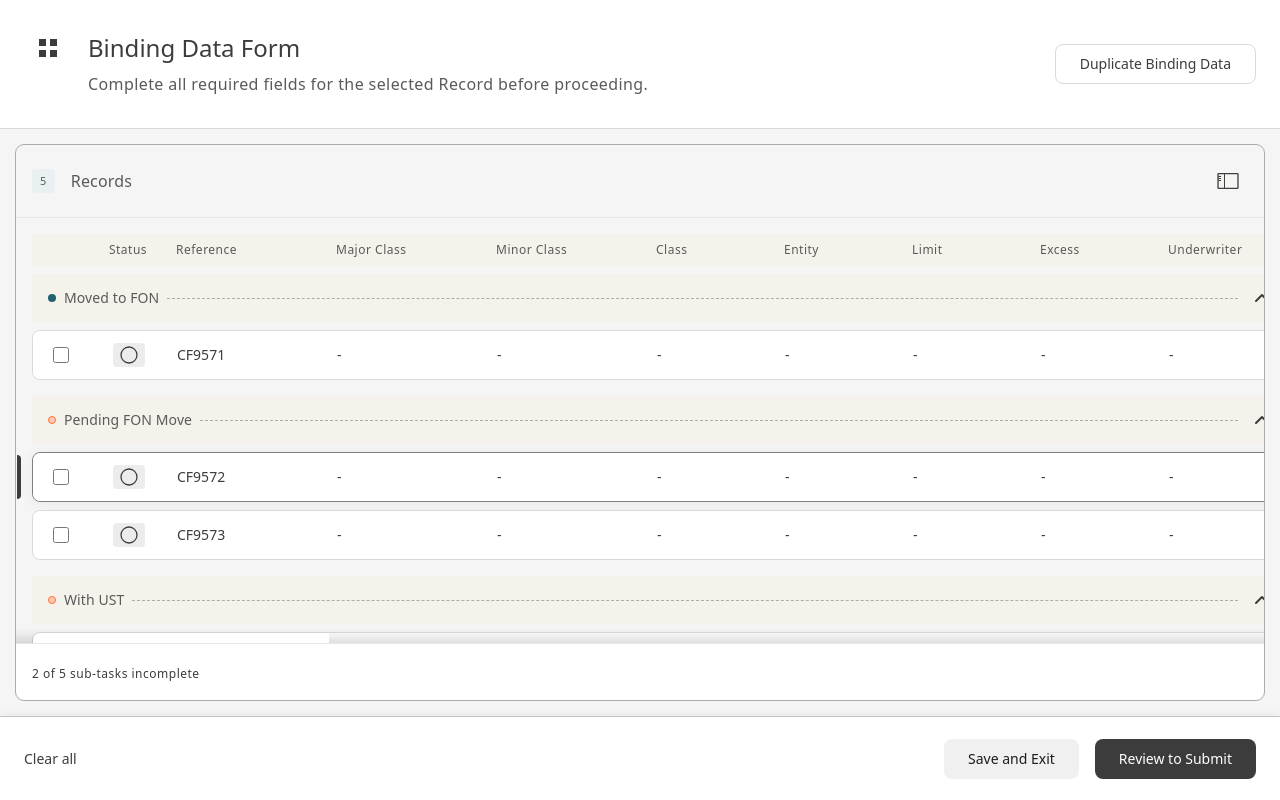
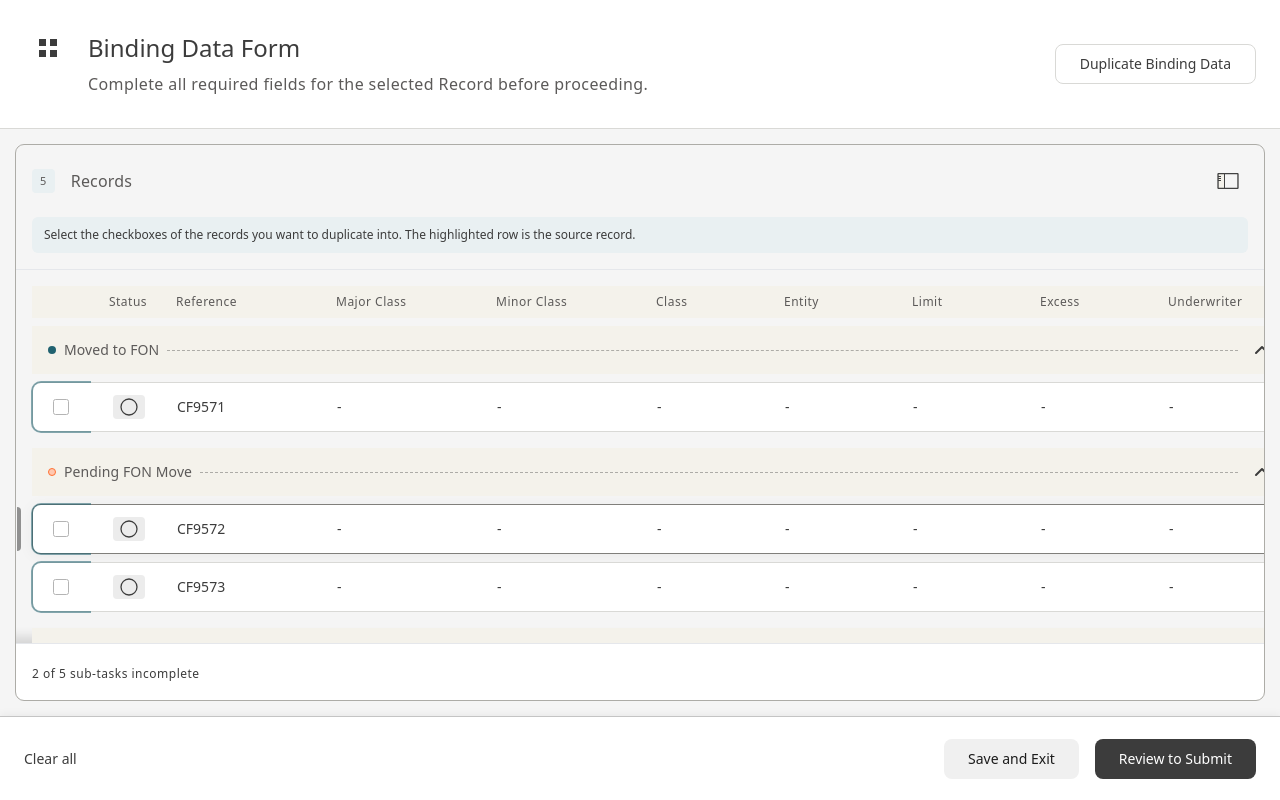
Before and after one commit to KN-MKL/Markel, a React (Create React App) app: page / in a window 1280 px wide. Both pictures are taken after a click on the button "Duplicate Binding Data". Built offline with nearby package versions, Linux system fonts and the light colour scheme.

Commit message:
UX: when expanding via Duplicate Binding Data, show inline hint and pulse the checkbox column to guide selection of destination records

```diff
--- a/src/components/Sidebar.js
+++ b/src/components/Sidebar.js
@@ -37,7 +37,7 @@ const RightChevronIcon = () => (
 );
 
 // --- Record Item ---
-const RecordItem = ({ item, active, onRecordClick, isExpanded, showStickyShadow }) => {
+const RecordItem = ({ item, active, onRecordClick, isExpanded, showStickyShadow, highlightCheckbox }) => {
   const { id, ref: reference, code, type, suffix, majorClass, minorClass, class: klass, entity, limit, excess, underwriter } = item;
 
   if (isExpanded) {
@@ -52,7 +52,7 @@ const RecordItem = ({ item, active, onRecordClick, isExpanded, showStickyShadow
           tabIndex={0}
         >
           {/* Sticky Checkbox Column */}
-          <div className="sticky left-0 flex-shrink-0 w-14 flex items-center justify-center p-4 bg-white rounded-l-lg z-10 relative">
+          <div className={`sticky left-0 flex-shrink-0 w-14 flex items-center justify-center p-4 bg-white rounded-l-lg z-10 relative ${highlightCheckbox ? 'ring-2 ring-[#216270] ring-offset-0 animate-pulse' : ''}`}>
             {active && (
               <div className="absolute left-[-16px] top-1/2 -translate-y-1/2 w-1 h-11 bg-[#3C3C3C] rounded-r-lg z-30 pointer-events-none" />
             )}
@@ -147,7 +147,7 @@ const ExpandedHeader = ({ showStickyShadow }) => (
 
 // (Legacy ExpandedRecordRow removed; unified in RecordItem)
 
-const RecordGroup = ({ title, color, isPending, items, activeRecordId, onRecordClick, isExpanded, showStickyShadow }) => {
+const RecordGroup = ({ title, color, isPending, items, activeRecordId, onRecordClick, isExpanded, showStickyShadow, highlightCheckbox }) => {
   const [isOpen, setIsOpen] = React.useState(true);
   return (
     <div>
@@ -173,6 +173,7 @@ const RecordGroup = ({ title, color, isPending, items, activeRecordId, onRecordC
               onRecordClick={onRecordClick}
               isExpanded={isExpanded}
               showStickyShadow={showStickyShadow}
+              highlightCheckbox={highlightCheckbox}
             />
                     ))}
                 </div>
@@ -195,11 +196,15 @@ const Sidebar = ({ activeRecord, setActiveRecord, recordData, className = '', ex
   const totalRecords = list.reduce((sum, g) => sum + g.items.length, 0);
 
   const [isExpanded, setIsExpanded] = React.useState(false);
+  const [showDupHint, setShowDupHint] = React.useState(false);
 
   // Expand when an external trigger changes (e.g., Duplicate Binding Data)
   React.useEffect(() => {
     if (expandTrigger) {
       setIsExpanded(true);
+      setShowDupHint(true);
+      const timer = setTimeout(() => setShowDupHint(false), 3500);
+      return () => clearTimeout(timer);
     }
   }, [expandTrigger]);
   // When expanded, occupy full available width so the right content is hidden
@@ -244,7 +249,7 @@ const Sidebar = ({ activeRecord, setActiveRecord, recordData, className = '', ex
     >
       <div className={`flex h-full w-full flex-col justify-between overflow-hidden rounded-lg outline outline-[0.5px] outline-[#ADACA7] bg-transparent`}>
         {/* Header */}
-        <div className="self-stretch p-4 flex flex-col justify-start items-start gap-4 border-b border-gray-200 bg-transparent">
+          <div className="self-stretch p-4 flex flex-col justify-start items-start gap-4 border-b border-gray-200 bg-transparent">
           <div className="self-stretch flex justify-start items-center gap-4">
             <div className="px-2 py-1 bg-[#E9F0F2] rounded flex justify-center items-center">
               <span className="text-[#5C5A59] text-[11px] font-medium leading-4 tracking-[0.5px]">{totalRecords}</span>
@@ -252,6 +257,11 @@ const Sidebar = ({ activeRecord, setActiveRecord, recordData, className = '', ex
             <span className="flex-1 text-[#5C5A59] text-base font-medium leading-6 tracking-[0.15px]">Records</span>
             <button onClick={() => setIsExpanded(!isExpanded)} className="p-2 rounded-full hover:bg-gray-100"><ToggleExpandIcon /></button>
                         </div>
+            {showDupHint && (
+              <div className="w-full rounded-md bg-[#E9F0F2] text-[#3C3C3C] text-xs leading-5 px-3 py-2">
+                Select the checkboxes of the records you want to duplicate into. The highlighted row is the source record.
+              </div>
+            )}
                     </div>
 
         {/* Scrollable area */}
@@ -273,6 +283,7 @@ const Sidebar = ({ activeRecord, setActiveRecord, recordData, className = '', ex
                         onRecordClick={setActiveRecord}
                         isExpanded={isExpanded}
                         showStickyShadow={showStickyShadow}
+                        highlightCheckbox={showDupHint}
                       />
                     ))}
                     </div>
```
Also changed, not shown: 1 other file (tests, documents, lock files or other folders).
